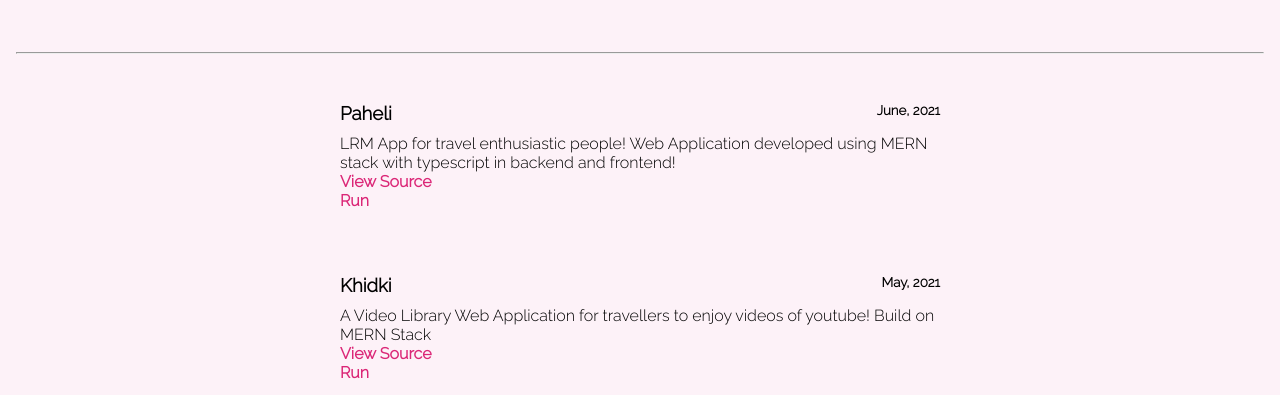
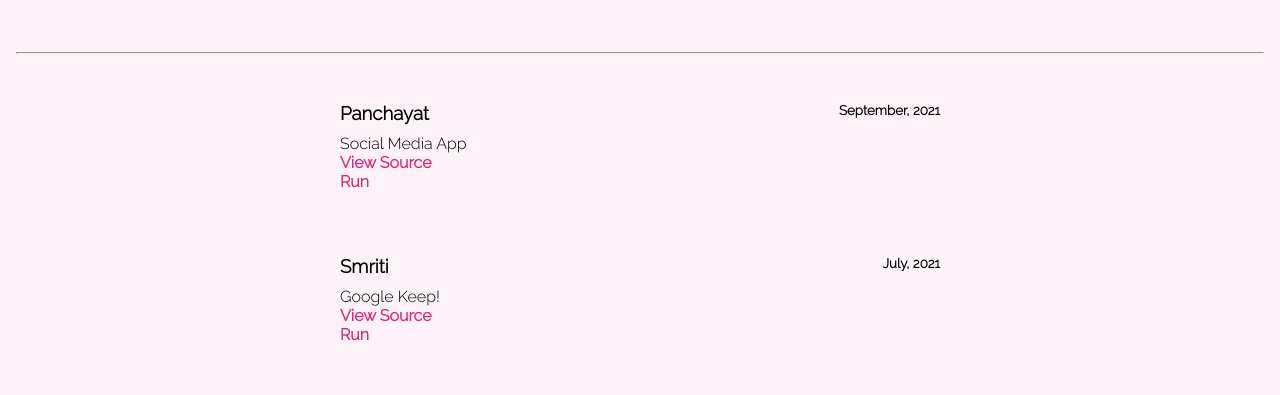
Before and after one commit to payalkherajani/myPortfolio, a website: page project.html in a window 1280 px wide. Shown: the part 405-800 px from the top of the page. Drawn offline with Linux system fonts and the light colour scheme.

Commit message:
updated-projects

```diff
--- a/project.html
+++ b/project.html
@@ -38,6 +38,33 @@
 
     <section>
         <ul class="list-non-bullet">
+
+            <li>
+                <article class="showcase-list container container-center ">
+                    <div class="project-details">
+                        <h1>Panchayat</h1>
+                        <small><strong>September, 2021</strong></small>
+                    </div>
+                    <p>Social Media App</p>
+                    <a class="link-primary" target="_blank"
+                        href="https://github.com/payalkherajani/Social-Media/tree/development">View Source</a>
+                    <a class="run-code" target="_blank" href="https://panchayatalk.netlify.app/">Run</a>
+                </article>
+            </li>
+
+            <li>
+                <article class="showcase-list container container-center ">
+                    <div class="project-details">
+                        <h1>Smriti</h1>
+                        <small><strong>July, 2021</strong></small>
+                    </div>
+                    <p>Google Keep!</p>
+                    <a class="link-primary" target="_blank"
+                        href="https://github.com/payalkherajani/quiz/tree/development">View Source</a>
+                    <a class="run-code" target="_blank" href="https://keepsm.netlify.app/">Run</a>
+                </article>
+            </li>
+
             <li>
                 <article class="showcase-list container container-center ">
                     <div class="project-details">
```
Also changed, not shown: blogs.html (+2 -2 lines).
